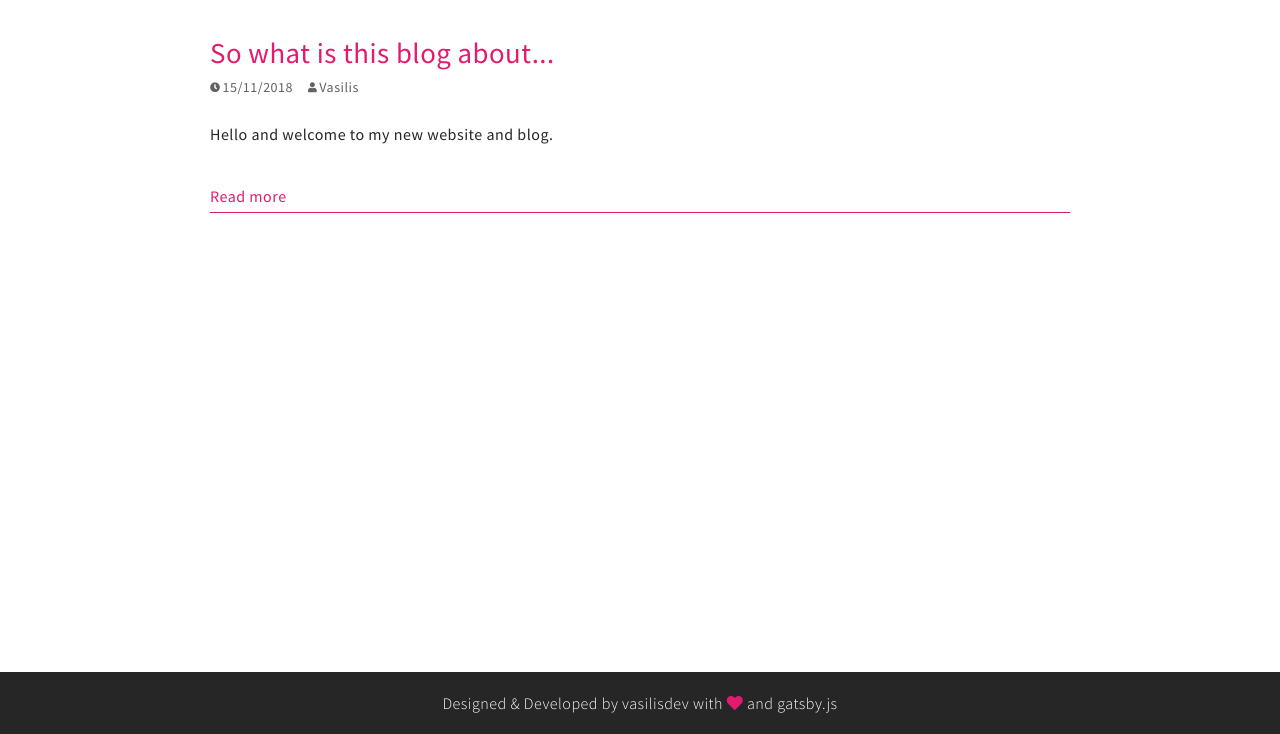
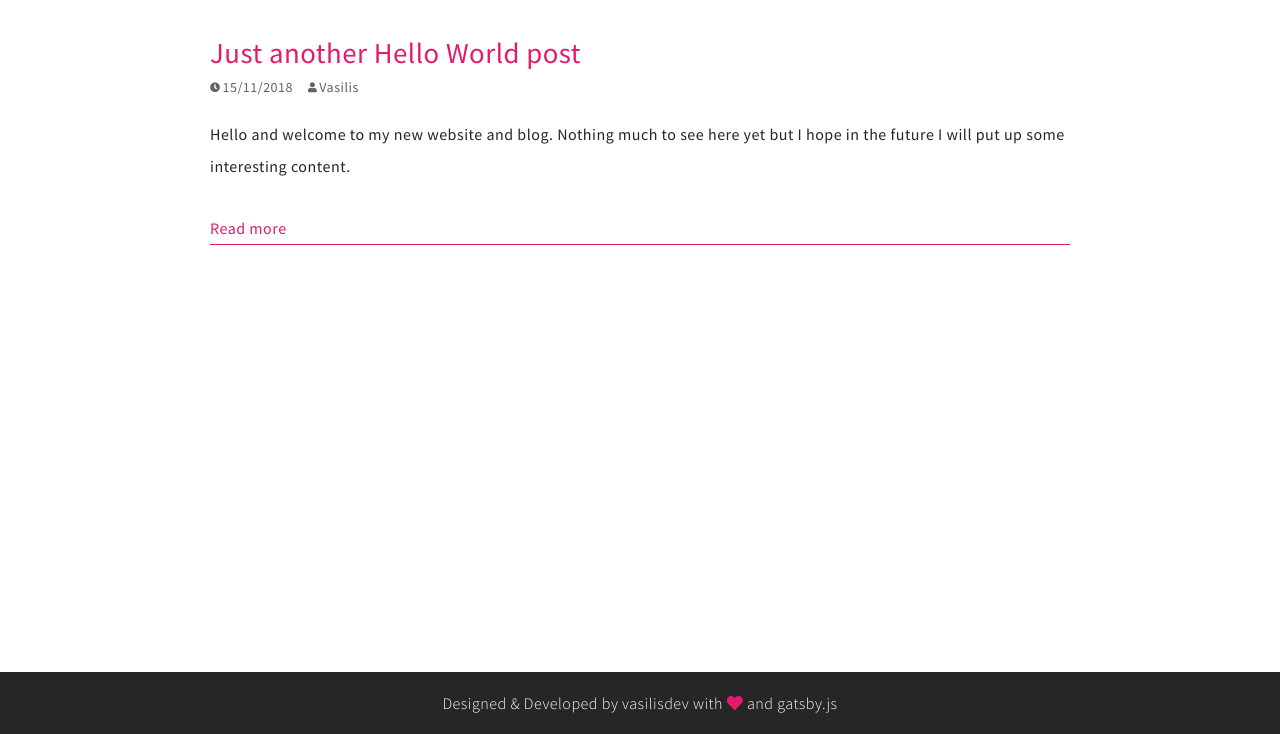
Before and after one commit to va5ili5/gatsby-blog, a Gatsby site: page /blog in a window 1280 px wide. Shown: the part 66-800 px from the top of the page. Built offline with nearby package versions, Linux system fonts and the light colour scheme; Gatsby itself is replaced by a stand-in of ours.

Commit message:
add new post

```diff
--- a/content/posts/30-11-2018-Welcome/index.md
+++ b/content/posts/30-11-2018-Welcome/index.md
@@ -1,9 +1,10 @@
 ---
-path: '/welcome'
-title: 'So what is this blog about...'
+path: '/no-on-gatsby'
+title: 'Just another Hello World post'
 author: 'Vasilis'
 date: '15/11/2018'
 tags: ['general']
 ---
 
-Hello and welcome to my new website and blog.
+Hello and welcome to my new website and blog. Nothing much to see here yet but I hope in the future
+I will put up some interesting content.
```
